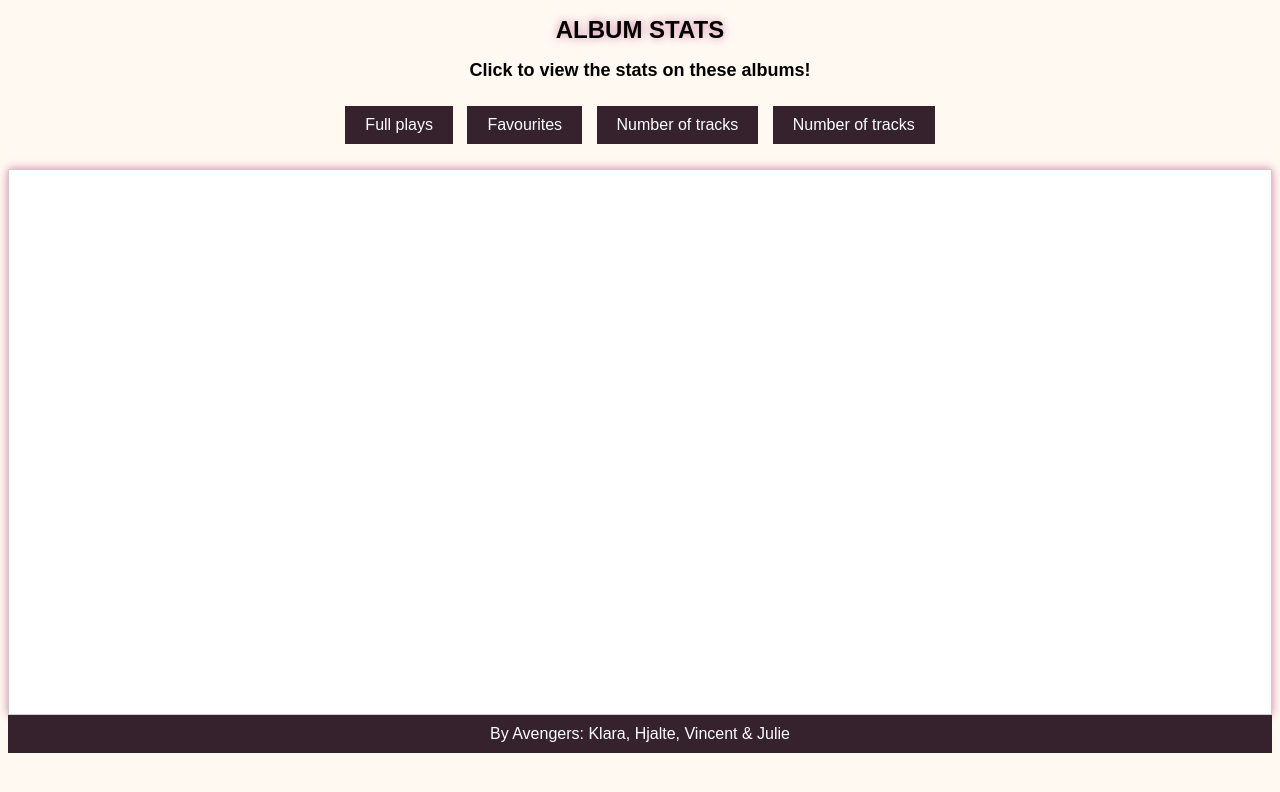
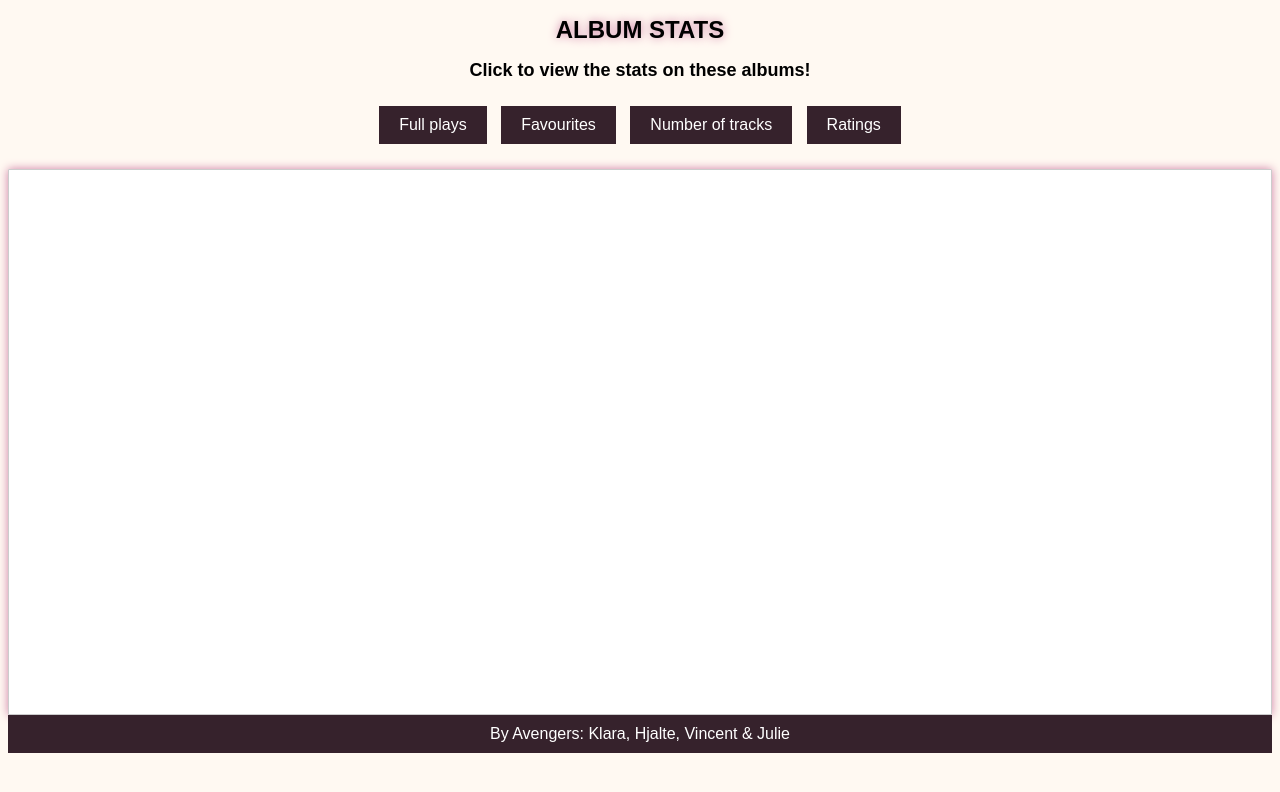
Before and after one commit to klarangrd/aflevering4-avengers, a plain HTML site: page index.html in a window 1280 px wide. Shown: the top 792 px of the page. Drawn offline with nearby package versions, Linux system fonts and the light colour scheme.

Commit message:
changed title

```diff
--- a/index.html
+++ b/index.html
@@ -15,7 +15,7 @@
       <button onclick="update(data1)", id="knap1">Full plays</button>
       <button onclick="update(data2)", id="knap2">Favourites</button>
       <button onclick="update(data3)", id="knap3">Number of tracks</button>
-      <button onclick="update(data4)", id="knap4">Number of tracks</button>
+      <button onclick="update(data4)", id="knap4">Ratings</button>
 
 </div>
 
```
